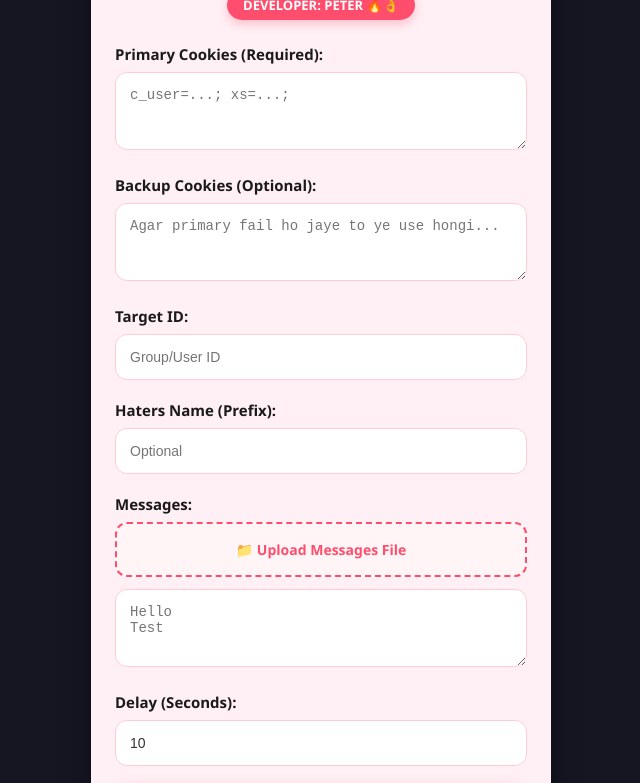
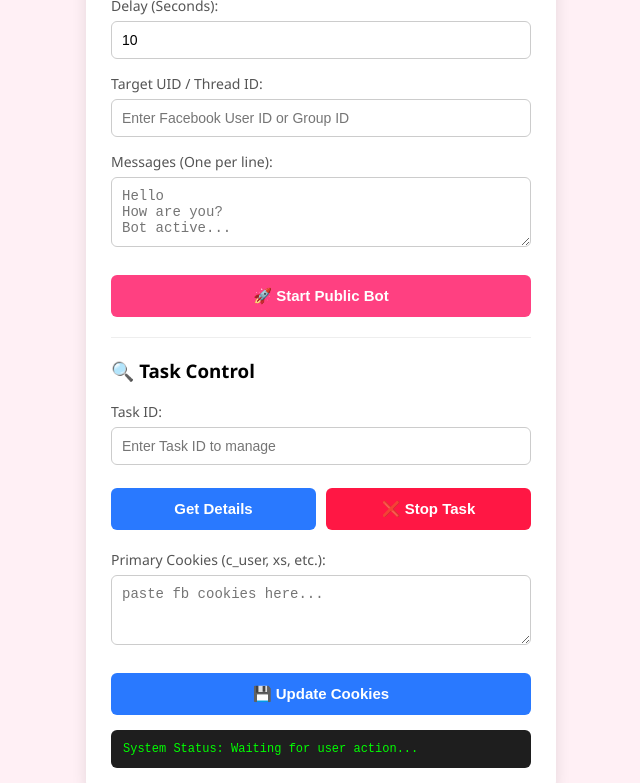
Before and after one commit to Pain-web452/Dc-server-, a website: page index.html in a window 1280 px wide. Shown: the part 102-885 px from the top of the page, without its empty margins (319-959 px from the left). Drawn offline with Linux system fonts and the light colour scheme.

Commit message:
Refactor HTML structure and styles for bot interface

```diff
--- a/index.html
+++ b/index.html
@@ -5,144 +5,129 @@
     <meta name="viewport" content="width=device-width, initial-scale=1.0">
     <title>24/7 Messenger Bot</title>
     <style>
-        body {
-            font-family: 'Segoe UI', Arial, sans-serif;
-            background-color: #161623;
-            display: flex;
-            justify-content: center;
-            align-items: center;
-            padding: 20px;
-            margin: 0;
-        }
-        .bot-card {
-            background-color: #fff0f5;
-            width: 100%;
-            max-width: 460px;
-            border-radius: 24px;
-            padding: 30px 24px;
-            box-shadow: 0 12px 30px rgba(0,0,0,0.4);
-            box-sizing: border-box;
-        }
-        .title-header {
-            text-align: center;
-            font-size: 26px;
-            font-weight: 800;
-            color: #222;
-            margin-bottom: 6px;
-        }
-        .dev-badge {
-            background-color: #ff4d6d;
-            color: white;
-            text-align: center;
-            padding: 6px 16px;
-            border-radius: 20px;
-            font-size: 13px;
-            font-weight: bold;
-            width: fit-content;
-            margin: 0 auto 24px auto;
-            box-shadow: 0 4px 10px rgba(255, 77, 109, 0.3);
-        }
-        .input-block {
-            margin-bottom: 20px;
-        }
-        label {
-            display: block;
-            color: #1a1a1a;
-            margin-bottom: 8px;
-            font-size: 15px;
-            font-weight: 700;
-        }
-        input[type="text"], textarea, input[type="number"] {
-            width: 100%;
-            padding: 14px;
-            border: 1px solid #ffccd5;
-            border-radius: 12px;
-            background-color: #ffffff;
-            box-sizing: border-box;
-            font-size: 14px;
-            color: #333;
-            outline: none;
-            transition: border 0.2s;
-        }
-        input:focus, textarea:focus {
-            border: 1px solid #ff4d6d;
-        }
-        .file-box {
-            border: 2px dashed #ff4d6d;
-            padding: 16px;
-            border-radius: 12px;
-            text-align: center;
-            background-color: #fff5f7;
-            cursor: pointer;
-            margin-bottom: 12px;
-            color: #ff4d6d;
-            font-size: 14px;
-            font-weight: 600;
-        }
-        .file-box input {
-            display: none;
-        }
-        .btn-submit {
-            width: 100%;
-            background-color: #ff4d6d;
-            color: white;
-            border: none;
-            padding: 16px;
-            border-radius: 12px;
-            font-size: 16px;
-            font-weight: 800;
-            cursor: pointer;
-            box-shadow: 0 5px 15px rgba(255, 77, 109, 0.4);
-        }
-        .btn-submit:hover {
-            background-color: #ff2a50;
-        }
+        body { font-family: 'Segoe UI', Arial, sans-serif; background-color: #fff0f5; display: flex; justify-content: center; padding: 20px; margin: 0; }
+        .container { background: white; padding: 25px; border-radius: 12px; box-shadow: 0 4px 15px rgba(0,0,0,0.1); width: 100%; max-width: 420px; }
+        h2 { text-align: center; color: #333; margin-top: 0; }
+        .form-group { margin-bottom: 15px; }
+        label { display: block; margin-bottom: 6px; font-weight: 6px; font-size: 14px; color: #555; }
+        input, textarea { width: 100%; padding: 10px; border: 1px solid #ccc; border-radius: 6px; box-sizing: border-box; font-size: 14px; }
+        textarea { resize: vertical; }
+        .btn { width: 100%; padding: 12px; border: none; border-radius: 6px; color: white; font-weight: bold; font-size: 15px; cursor: pointer; margin-top: 8px; transition: 0.2s; }
+        .btn:hover { opacity: 0.9; }
+        .btn-pink { background-color: #ff4081; }
+        .btn-blue { background-color: #2979ff; }
+        .btn-red { background-color: #ff1744; }
+        .row { display: flex; gap: 10px; }
+        .row .btn { width: 50%; }
+        .status-box { background: #1e1e1e; color: #00ff00; padding: 12px; border-radius: 6px; font-family: monospace; font-size: 12px; margin-top: 15px; max-height: 120px; overflow-y: auto; white-space: pre-wrap; }
     </style>
 </head>
 <body>
 
-<div class="bot-card">
-    <div class="title-header">⚡ 24/7 Messenger Bot ⚡</div>
-    <div class="dev-badge">DEVELOPER: PETER 🔥👌</div>
+<div class="container">
+    <h2>⚡ 24/7 Messenger Bot ⚡</h2>
 
-    <form action="/start-bot" method="POST" enctype="multipart/form-data">
-        <div class="input-block">
-            <label>Primary Cookies (Required):</label>
-            <textarea name="primaryCookies" rows="3" placeholder="c_user=...; xs=...;" required></textarea>
+    <div class="form-group">
+        <label>Delay (Seconds):</label>
+        <input type="number" id="delay" value="10" min="5">
     </div>
 
-        <div class="input-block">
-            <label>Backup Cookies (Optional):</label>
-            <textarea name="backupCookies" rows="3" placeholder="Agar primary fail ho jaye to ye use hongi..."></textarea>
+    <div class="form-group">
+        <label>Target UID / Thread ID:</label>
+        <input type="text" id="targetId" placeholder="Enter Facebook User ID or Group ID">
     </div>
 
-        <div class="input-block">
-            <label>Target ID:</label>
-            <input type="text" name="targetId" placeholder="Group/User ID" required>
+    <div class="form-group">
+        <label>Messages (One per line):</label>
+        <textarea id="messages" rows="3" placeholder="Hello&#10;How are you?&#10;Bot active..."></textarea>
     </div>
 
-        <div class="input-block">
-            <label>Haters Name (Prefix):</label>
-            <input type="text" name="hatersName" placeholder="Optional">
+    <button class="btn btn-pink" onclick="startBot()">🚀 Start Public Bot</button>
+
+    <hr style="margin: 20px 0; border: 0; border-top: 1px solid #eee;">
+
+    <h3>🔍 Task Control</h3>
+    <div class="form-group">
+        <label>Task ID:</label>
+        <input type="text" id="taskId" placeholder="Enter Task ID to manage">
     </div>
 
-        <div class="input-block">
-            <label>Messages:</label>
-            <div class="file-box" onclick="document.getElementById('fileUpload').click()">
-                📁 Upload Messages File
-                <input type="file" id="fileUpload" name="messageFile" accept=".txt">
-            </div>
-            <textarea name="manualMessages" rows="3" placeholder="Hello&#10;Test"></textarea>
+    <div class="row">
+        <button class="btn btn-blue" onclick="getTaskDetails()">Get Details</button>
+        <button class="btn btn-red" onclick="stopTask()">❌ Stop Task</button>
     </div>
 
-        <div class="input-block">
-            <label>Delay (Seconds):</label>
-            <input type="number" name="delay" value="10" min="1" required>
+    <div class="form-group" style="margin-top: 20px;">
+        <label>Primary Cookies (c_user, xs, etc.):</label>
+        <textarea id="primaryCookies" rows="3" placeholder="paste fb cookies here..."></textarea>
     </div>
 
-        <button type="submit" class="btn-submit">Start Automation Bot</button>
-    </form>
+    <button class="btn btn-blue" onclick="updateCookies()">💾 Update Cookies</button>
+
+    <div class="status-box" id="logBox">System Status: Waiting for user action...</div>
 </div>
+
+<script>
+    const logBox = document.getElementById('logBox');
+
+    function log(message) {
+        logBox.innerText += "\n> " + message;
+        logBox.scrollTop = logBox.scrollHeight;
+    }
+
+    async function startBot() {
+        const delay = document.getElementById('delay').value;
+        const targetId = document.getElementById('targetId').value;
+        const messages = document.getElementById('messages').value.split('\n').filter(m => m.trim() !== "");
+        const cookies = document.getElementById('primaryCookies').value;
+
+        if(!cookies || !targetId || messages.length === 0) {
+            alert("कृपया Cookies, Target ID और Messages जरूर भरें!");
+            return;
+        }
+
+        log("Sending request to start bot...");
+
+        const response = await fetch('/api/start-bot', {
+            method: 'POST',
+            headers: { 'Content-Type': 'application/json' },
+            body: JSON.stringify({ delay, targetId, messages, cookies })
+        });
+        const data = await response.json();
+
+        if(data.status === "success") {
+            log(`Bot Started! Task ID: ${data.taskId}`);
+            document.getElementById('taskId').value = data.taskId;
+        } else {
+            log(`Error: ${data.message}`);
+        }
+    }
+
+    async function stopTask() {
+        const taskId = document.getElementById('taskId').value;
+        if(!taskId) return alert("Task ID दर्ज करें!");
+
+        const response = await fetch('/api/stop-bot', {
+            method: 'POST',
+            headers: { 'Content-Type': 'application/json' },
+            body: JSON.stringify({ taskId })
+        });
+        const data = await response.json();
+        log(data.message);
+    }
+
+    async function updateCookies() {
+        const cookies = document.getElementById('primaryCookies').value;
+        if(!cookies) return alert("Cookies डालें!");
+        log("Cookies updated in local UI state.");
+    }
+
+    async function getTaskDetails() {
+        const taskId = document.getElementById('taskId').value;
+        if(!taskId) return alert("Task ID दर्ज करें!");
+        log(`Checking status for Task: ${taskId}...`);
+    }
+</script>
 
 </body>
 </html>
```
Lines whose indentation alone changed are shown as unchanged.
